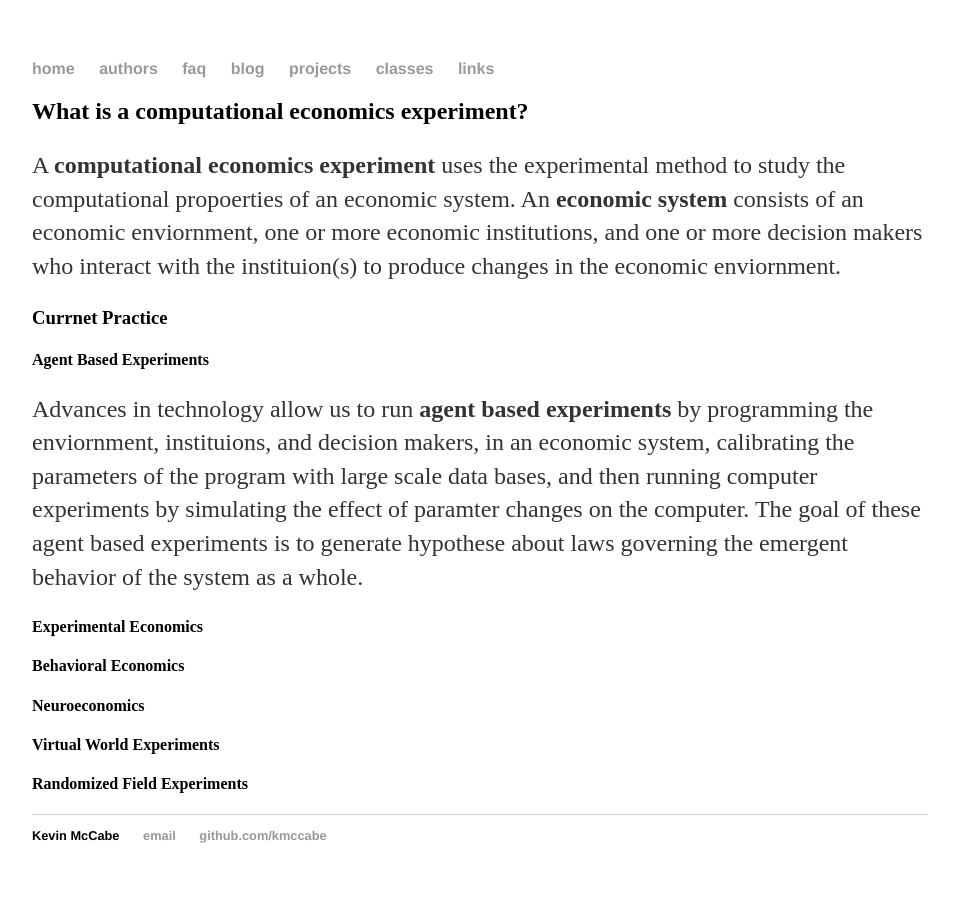
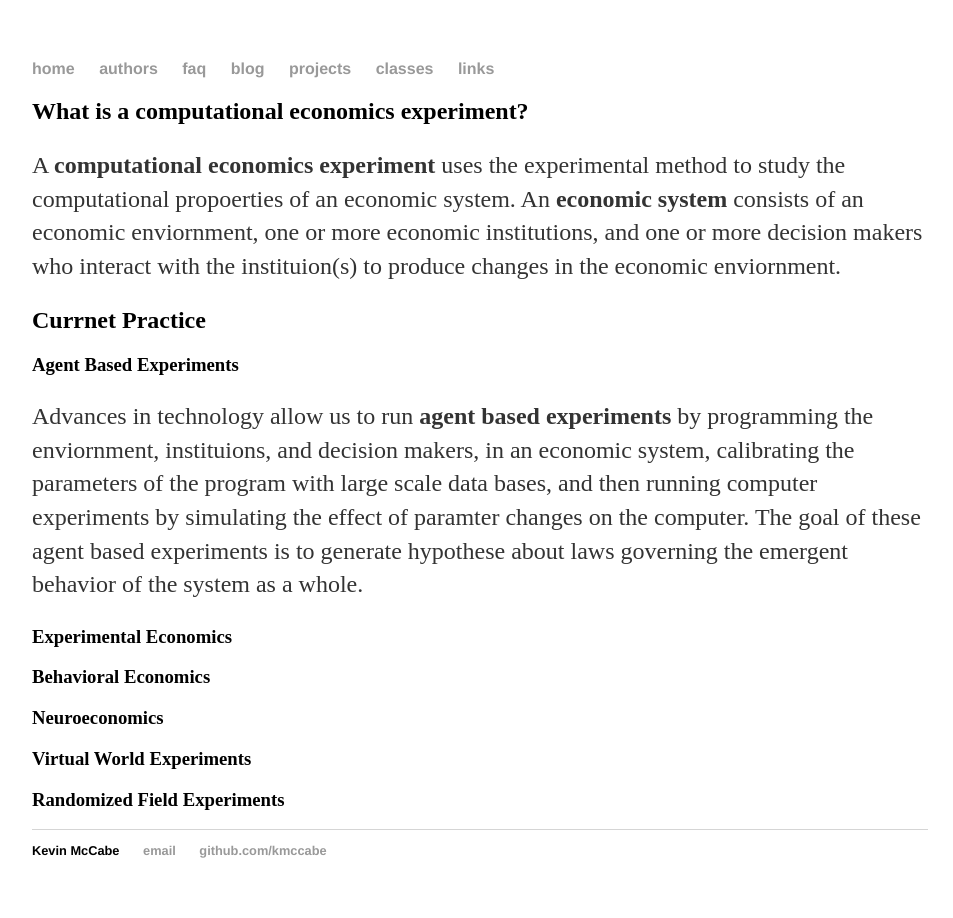
Before and after one commit to Kmccabe/KAM.github.io, a Jekyll site: the page built from _faqs/00001_computational_economics_experiment.md, in a window 1280 px wide. Shown: the whole page, without its empty margins (160-1113 px from the left). Built offline with Jekyll 4.4.1, drawn with Linux system fonts in a browser that asks for light colours.

```diff
--- a/_faqs/00001_computational_economics_experiment.md
+++ b/_faqs/00001_computational_economics_experiment.md
@@ -5,13 +5,13 @@ layout: faq
 ---
 A **computational economics experiment** uses the experimental method to study the computational propoerties of an economic system.  An **economic system** consists of an economic enviornment, one or more economic institutions, and one or more decision makers who interact with the instituion(s) to produce changes in the economic enviornment.
 
-### Currnet Practice
+## Currnet Practice
 
-#### Agent Based Experiments
+### Agent Based Experiments
 Advances in technology allow us to run **agent based experiments** by programming the enviornment, instituions, and decision makers, in an economic system, calibrating the parameters of the program with large scale data bases, and then running computer experiments by simulating the effect of paramter changes on the computer.  The goal of these agent based experiments is to generate hypothese about laws governing the emergent behavior of the system as a whole.
 
-#### Experimental Economics
-#### Behavioral Economics
-#### Neuroeconomics
-#### Virtual World Experiments
-#### Randomized Field Experiments
+### Experimental Economics
+### Behavioral Economics
+### Neuroeconomics
+### Virtual World Experiments
+### Randomized Field Experiments
```
